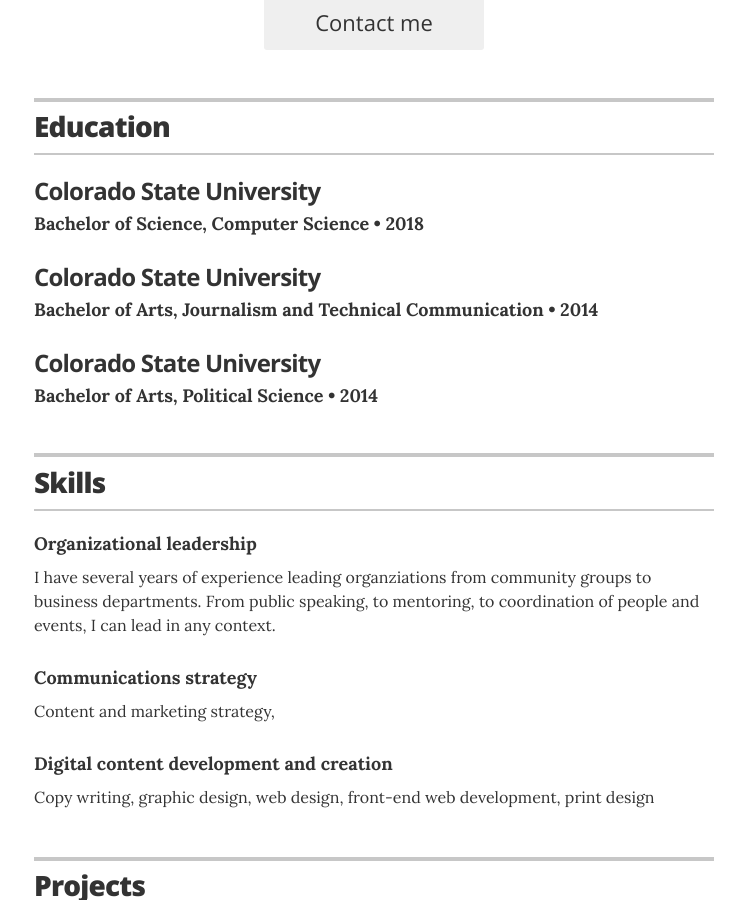
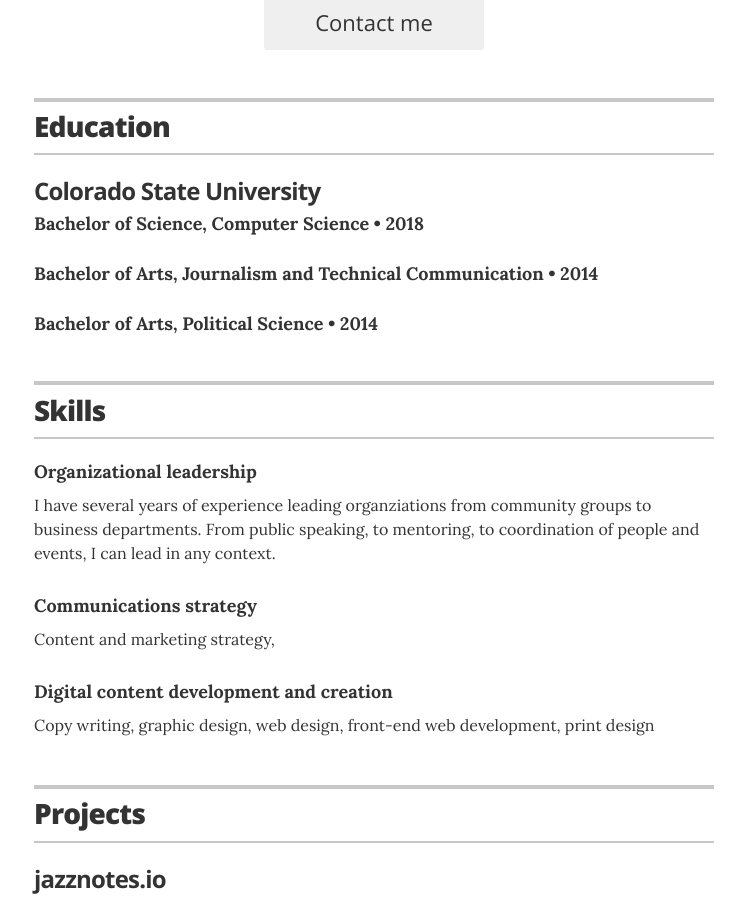
Before and after one commit to zwomeldorph/zwomeldorph.github.io, a Jekyll site: the page built from index.html, in a window 1280 px wide and 900 px high, scrolled down 328 px. Shown: the whole window, without its empty margins (266-1011 px from the left). Built offline with Jekyll 4.4.1, drawn with Linux system fonts in a browser that asks for light colours.

Commit message:
education

```diff
--- a/_data/education.yml
+++ b/_data/education.yml
@@ -4,9 +4,7 @@
   year: 2018
 
 - degree: Bachelor of Arts, Journalism and Technical Communication
-  uni: Colorado State University
   year: 2014
 
 - degree: Bachelor of Arts, Political Science
-  uni: Colorado State University
   year: 2014
```
